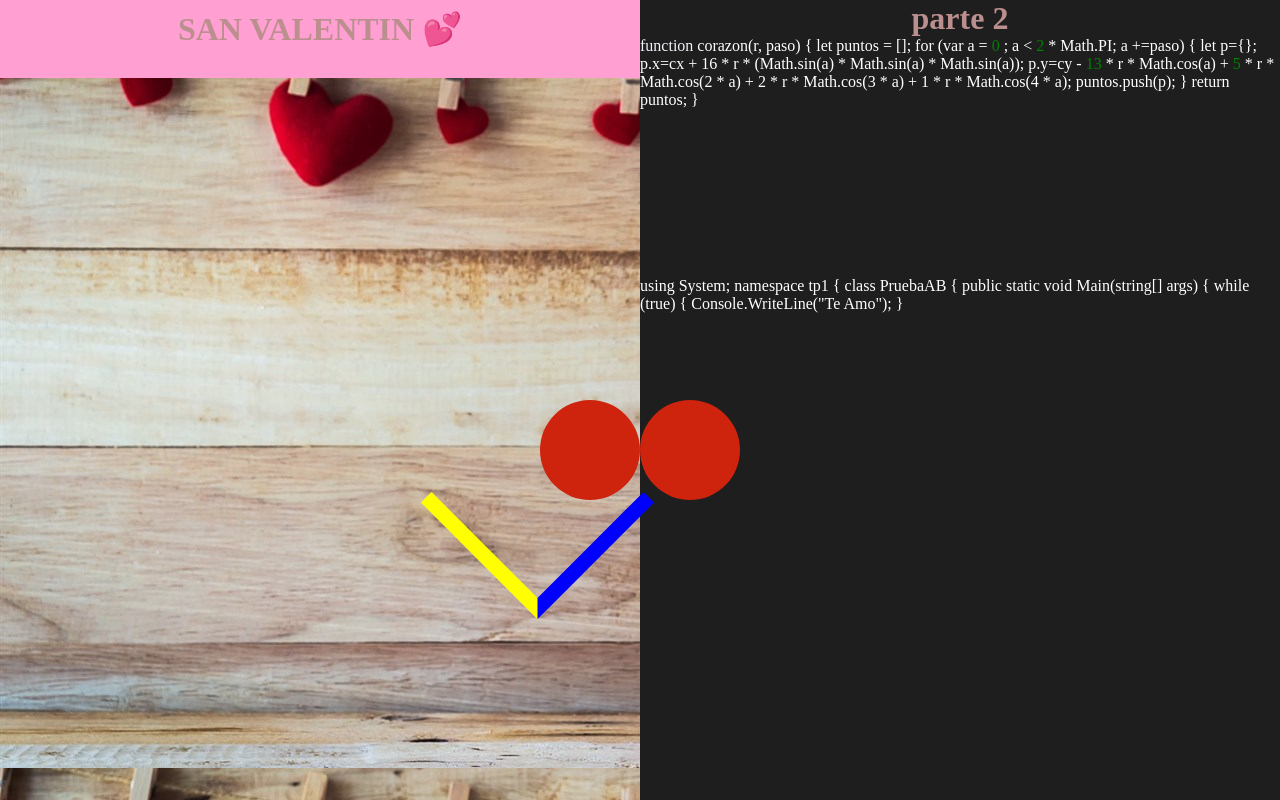
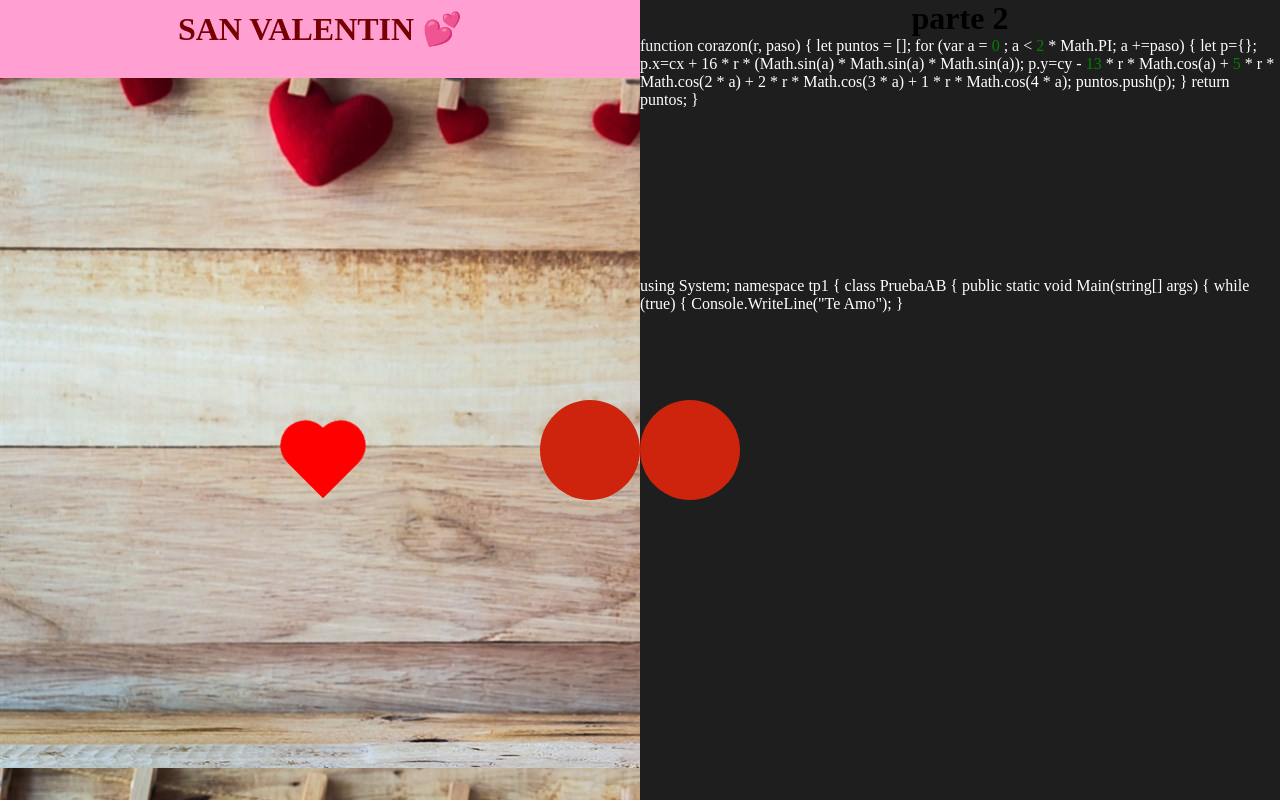
Before and after one commit to iodenKisuka/SanValentin-2022, a plain HTML site: page index.html in a window 1280 px wide. Drawn offline with Linux system fonts and the light colour scheme.

Commit message:
titulo
dar formato

```diff
--- a/estilos/stile.css
+++ b/estilos/estilogeneral.css
@@ -17,15 +17,13 @@
   background-color: #1e1e1e;
 }
 
-h1 {
-  color: rosybrown;
-  text-align: center;
-}
-#title {
+#headertitle {
   background-color: #ff9fd2;
   padding: 10px;
   padding-bottom: 30px;
 }
+
+
 p {
   color: #ffff;
   height: 30%;
@@ -56,20 +54,58 @@ p {
   right: 50%;
   top: 50%;
 }
-.rombo-seguridad {
-  margin: 20px;
-  width: 150px;
-  height: 150px;
-  border-right: 15px solid blue;
-  border-bottom: 15px solid yellow;
 
-  -webkit-transform: rotate(45deg);
-  -moz-transform: rotate(45deg);
-  -ms-transform: rotate(45deg);
-  -o-transform: rotate(45deg);
-  transform: rotate(45deg);
 
+
+
+.corazon {
+  animation: latido 1s infinite;
+  background-color: red;
+  display: inline-block;
+  height: 50px;
+  margin: 0 10px;
+  top: 0;
+  transform: rotate(-45deg);
+  position: relative;
+  left: 45%;
+  top: 45%;
+  width: 50px;
+}
+
+.corazon:before,
+.corazon:after {
+  content: "";
+  background-color: red;
+  border-radius: 50%;
+  height: 50px;
   position: absolute;
- right: 50%;
- top: 50%;
+  width: 50px;
 }
+
+.corazon:before {
+  top: -25px;
+  left: 0;
+}
+
+.corazon:after {
+  left: 25px;
+  top: 0;
+}
+
+@keyframes latido {
+  0%
+  {
+    transform: scale( 1 )
+      rotate(-45deg);
+  }
+  20%
+  {
+    transform: scale( 1.25 )
+      rotate(-45deg);
+  }
+   40%
+  {
+    transform: scale( 1.5 )
+      rotate(-45deg);
+  }
+}
--- /dev/null
+++ b/estilos/estilotexto.css
@@ -0,0 +1,26 @@
+h1{
+    text-align: center;
+}
+
+.title-word {
+  animation: color-animation 4s linear infinite;
+
+}
+
+.title-word-1 {
+  --color-1: #770002;
+  --color-2: #E30031;
+  --color-3: #df36ac;
+}
+
+
+
+@keyframes color-animation {
+  0%    {color: var(--color-1)}
+  32%   {color: var(--color-1)}
+  33%   {color: var(--color-2)}
+  65%   {color: var(--color-2)}
+  66%   {color: var(--color-3)}
+  99%   {color: var(--color-3)}
+  100%  {color: var(--color-1)}
+}
--- a/index.html
+++ b/index.html
@@ -6,18 +6,26 @@
     <meta http-equiv="X-UA-Compatible" content="IE=edge">
     <meta name="viewport" content="width=device-width, initial-scale=1.0">
     <title>San Valentin</title>
-    <link rel="stylesheet" href="estilos/stile.css">
     <link rel="shortcut icon" href="img/corazocito.png" type="image/x-icon">
+    <link rel="stylesheet" href="estilos/estilogeneral.css">
+    <link rel="stylesheet" href="estilos/estilotexto.css">
+    <link rel="stylesheet" href="estilos/estiloformas.css">
 </head>
 
 <body>
     <div class="container">
         <div class="division left">
-            <div id="title">
-                <H1>SAN VALENTIN 💕</H1>
+            <div id="headertitle">
+                <H1 class="title">
+                    <span class="title-word title-word-1">SAN VALENTIN</span> 💕
+                </H1>
             </div>
             <div class="circulo izquierdo"></div>
-            <div class="rombo-seguridad"> </div>
+
+            <div class="corazon"></div>
+
+
+
         </div>
 
 
```
Also changed, not shown: estilos/estiloformas.css (added).
